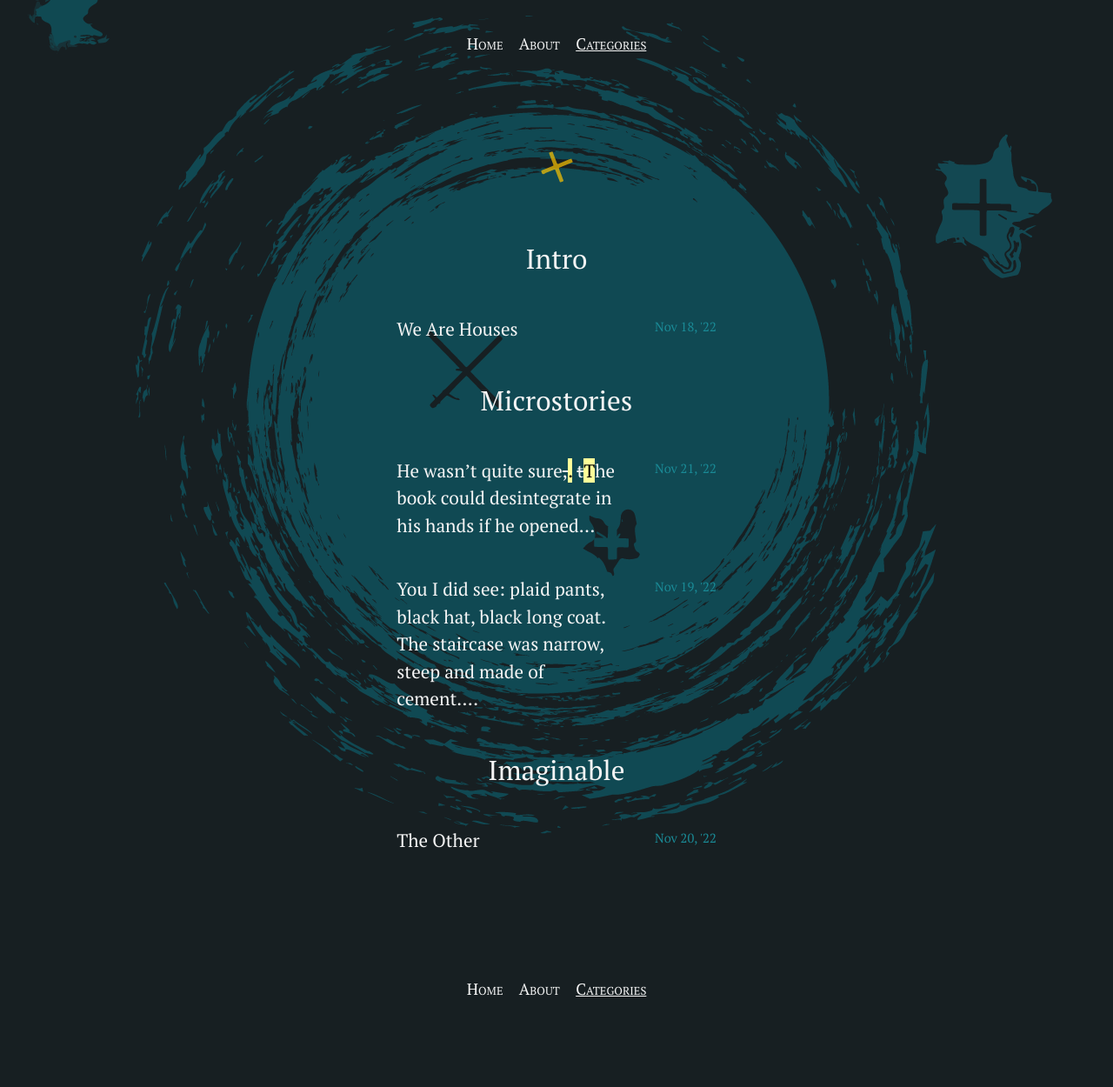
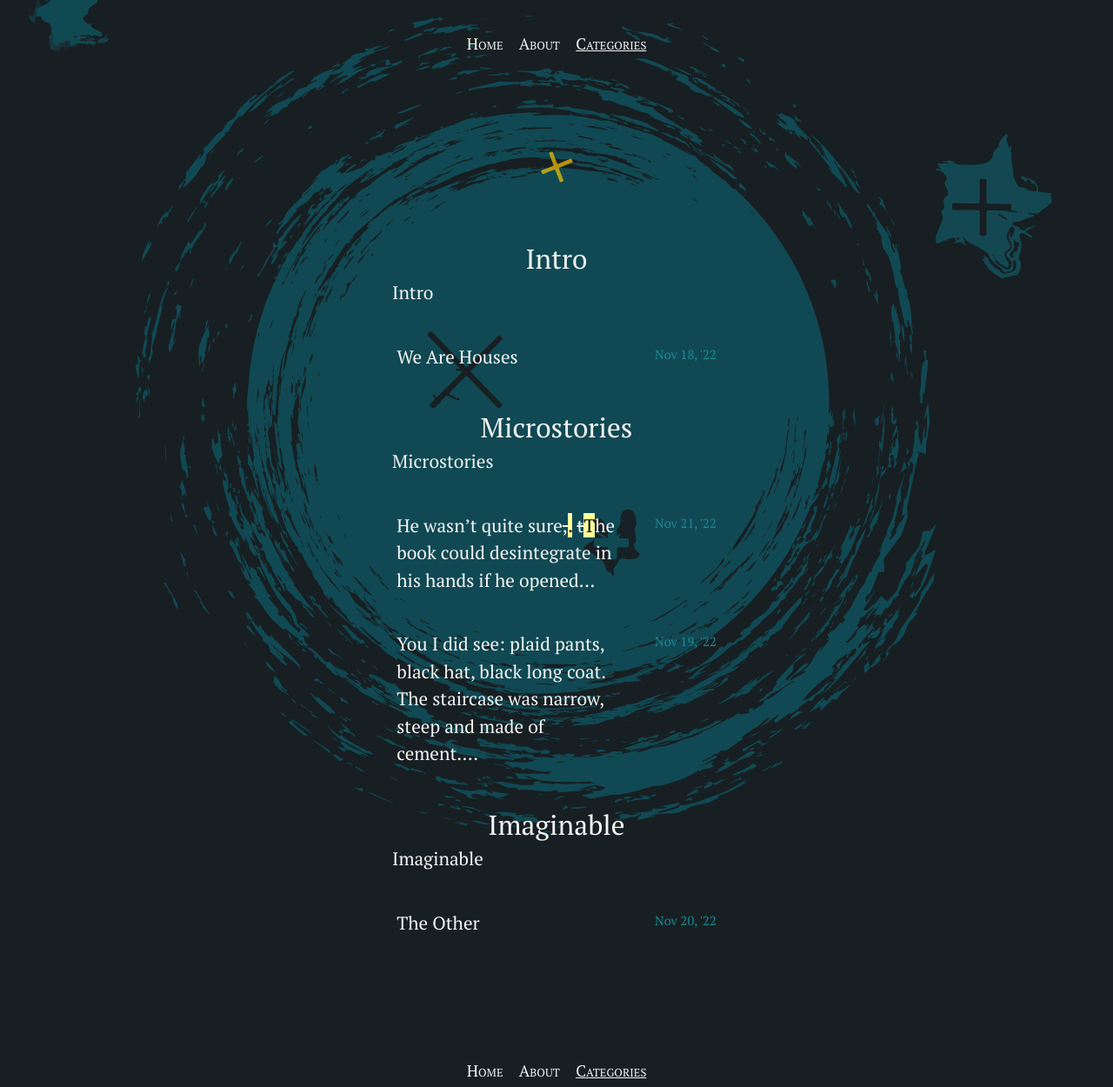
Before and after one commit to silvialohrmann/editorial, a Jekyll site: the page built from categories.html, in a window 1280 px wide. Shown: the whole page at 87% size. Built offline with Jekyll 4.4.1, drawn with Linux system fonts in a browser that asks for light colours; before the commit the page ends 1156 px from its top, so only the background shows below that.

Commit message:
Update categories.html

```diff
--- a/categories.html
+++ b/categories.html
@@ -12,7 +12,7 @@ description: A very simple way to add structured data to a page.
     {% capture category_name %}{{ category | first }}{% endcapture %}
     <div id="{{ category_name }}"></div>
     <h3 class="category-head">{{ category_name | slugize }}</h3>
-    <p> {{ description }} </p>
+    <p> {{ category_name | slugize }} </p>
    <ul class="post-list">
     {% for post in site.categories[category_name] %}
     {% include post-list-item.html %}
```
